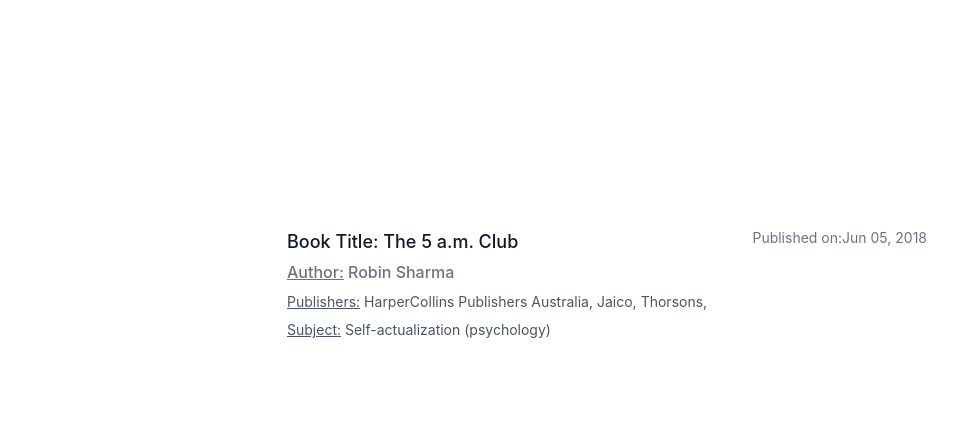
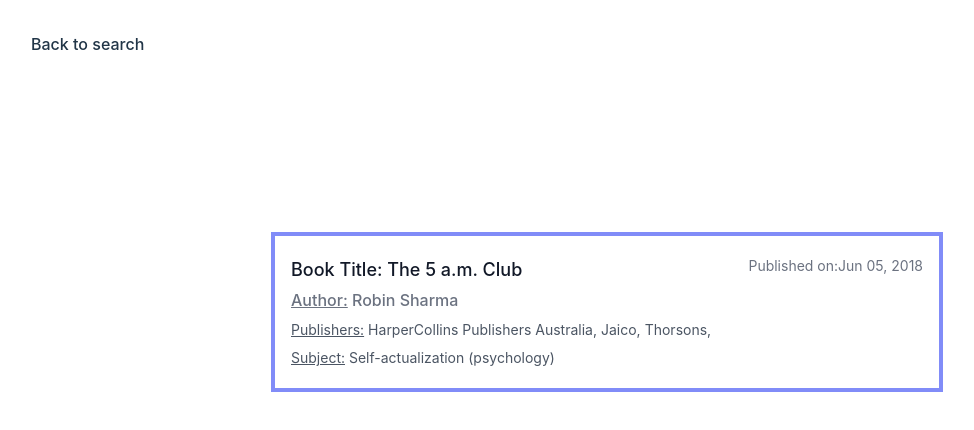
Before and after one commit to shreyash015/factorybucket-assignment, a Vue app: page /results in a window 1280 px wide. Shown: the top 430 px of the page, without its empty margins (33-1007 px from the left). Built offline with nearby package versions, Linux system fonts and the light colour scheme.

Commit message:
added loading spinner

```diff
--- a/package.json
+++ b/package.json
@@ -15,7 +15,8 @@
     "pinia": "^2.0.21",
     "vue": "^3.2.37",
     "vue-axios": "^3.4.1",
-    "vue-router": "^4.1.5"
+    "vue-router": "^4.1.5",
+    "vue-spinner": "^1.0.4"
   },
   "devDependencies": {
     "@tailwindcss/forms": "^0.5.3",
--- a/src/components/ListComponent.vue
+++ b/src/components/ListComponent.vue
@@ -1,5 +1,5 @@
 <template>
-  <ul role="list" class="divide-y divide-gray-200">
+  <ul role="list" class="divide-y divide-gray-200  border-indigo-400 border-4">
     <li
       class="relative bg-white py-5 px-4 focus-within:ring-2 focus-within:ring-inset focus-within:ring-indigo-600 hover:bg-gray-50">
       <div class="flex justify-between space-x-3">
--- a/src/style.css
+++ b/src/style.css
@@ -20,18 +20,18 @@
   color: #646cff;
   text-decoration: inherit;
 }
-a:hover {
+/* a:hover {
   color: #535bf2;
-}
+} */
 
 a {
   font-weight: 500;
   color: #646cff;
   text-decoration: inherit;
 }
-a:hover {
-  color: #535bf2;
-}
+/* a:hover {
+  color: #979be9;
+} */
 
 body {
   margin: 0;
--- a/src/views/Home.vue
+++ b/src/views/Home.vue
@@ -1,6 +1,8 @@
 <template>
   <div class="finder-home">
+
     <h1 class="text-3xl lg:text-7xl mb-8 ">The Book <span class="text-indigo-300">Finder  </span></h1>
+
     <div class="relative mt-1 rounded-md shadow-sm">
       <input @keyup.enter="submitForm" style="min-width: 20rem;" v-model.trim="bookName" type="text"
         :class="{'empty-input':emptyStringOnSubmit}"
@@ -19,25 +21,35 @@
       </div>
     </div>
     <p v-if="emptyStringOnSubmit" class="text-left mt-2 sm:text-sm text-red-600 lg:text-base" id="empty-string-error">The book title must have atleast one character</p>
+      <pulse-loader class="mt-12" :loading="isLoading" :color="'#A5B4FC'" :size="size"></pulse-loader>
   </div>
+
   </template>
 
 <script>
+  import PulseLoader from 'vue-spinner/src/PulseLoader.vue'
+
     export default {
       name: 'Home',
       data() {
         return {
           bookName: '',
           emptyStringOnSubmit:false,
+          isLoading:false,
         }
+      },
+      components:{
+        PulseLoader
       },
       methods:{
         submitForm(){
           this.bookName === '' ? this.emptyStringOnSubmit = true :  this.emptyStringOnSubmit = false;
           if(this.bookName){
+            this.isLoading = true;
             const bookTitleSplit = this.bookName.split(' ').join('+');
             this.axios.get(`http://openlibrary.org/search.json?title=${bookTitleSplit}`).then((res) => {
-              console.log(res.data);
+              this.isLoading=false;
+              this.$router.push('/results');
             })
           }
         },
--- a/src/views/Results.vue
+++ b/src/views/Results.vue
@@ -1,7 +1,20 @@
 <template>
-    <p class="text-7xl text-white">Results</p>
-    <p class="text-4xl text-white mt-4">Total books found :</p>
-    <ListComponent class="max-w-2xl mx-auto mt-12" />
+    <div class="">
+        <div class="text-left   justify-start">
+            <a class="flex cursor-pointer"   @click="$router.go(-1)">
+            <svg height="24" width="32" viewBox="0 0 512 512" xmlns="http://www.w3.org/2000/svg">
+                <polyline points="244 400 100 256 244 112"
+                    style="fill:none;stroke:white;stroke-linecap:round;stroke-linejoin:round;stroke-width:48px" />
+                <line style="fill:none;stroke:white;stroke-linecap:round;stroke-linejoin:round;stroke-width:48px"
+                    x1="120" x2="412" y1="256" y2="256" />
+            </svg>
+            <span>Back to search</span>
+            </a>
+        </div>
+        <p class="text-7xl text-white">Results</p>
+        <p class="text-4xl text-white mt-4">Total books found :</p>
+        <ListComponent class="max-w-2xl mx-auto mt-12" />
+    </div>
 </template>
 
 <script>
```
Also changed, not shown: 1 other file (tests, documents, lock files or other folders).
